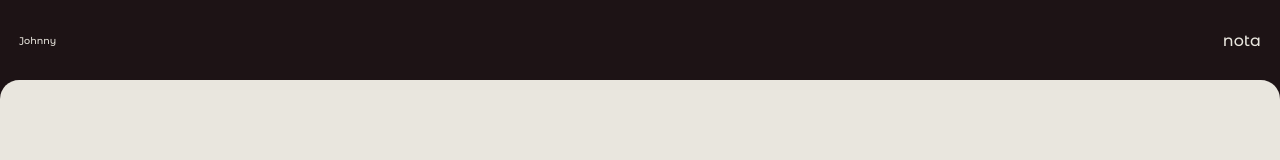
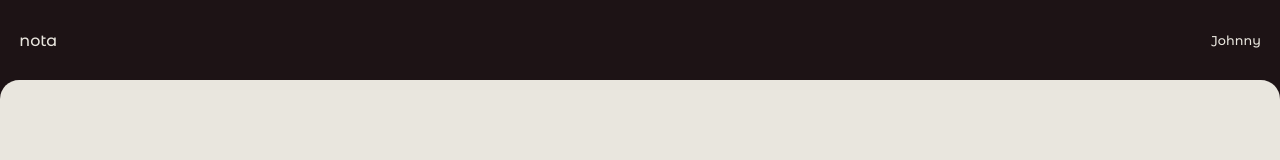
Before and after one commit to dubem-ji/nota, a React (Create React App) app in the folder frontend/: page / in a window 1280 px wide. Shown: the top 160 px of the page. Built offline with nearby package versions, Linux system fonts and the light colour scheme.

Commit message:
Update NavBar.js

```diff
--- a/frontend/src/Components/General/NavBar.js
+++ b/frontend/src/Components/General/NavBar.js
@@ -4,16 +4,16 @@ import {user} from '../../Data/Data'
 const NavBar = () => {
     return (
         <div className="nav-bar">
+            <div className="brand">
+                  <h3>nota</h3>
+            </div>
             <div className="user">
+                <div className="username">
+                    <h4>{ user.username}</h4>
+                </div>
                 <div className="avatar">
 
                 </div>
-                <div className="username">
-                    <h5>{ user.username}</h5>
-                </div>
-            </div>
-            <div className="brand">
-                  <h3>nota</h3>
             </div>
         </div>
     )
```
